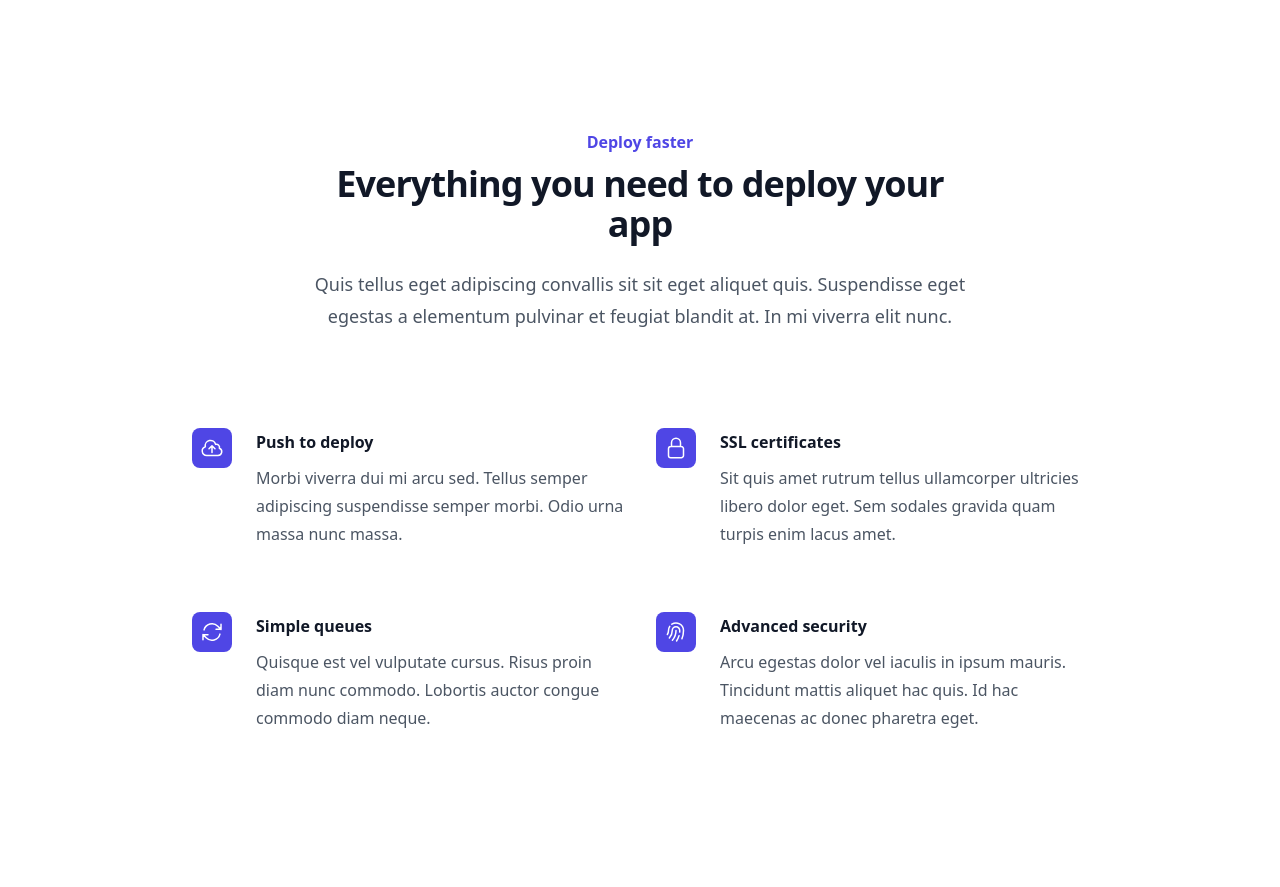
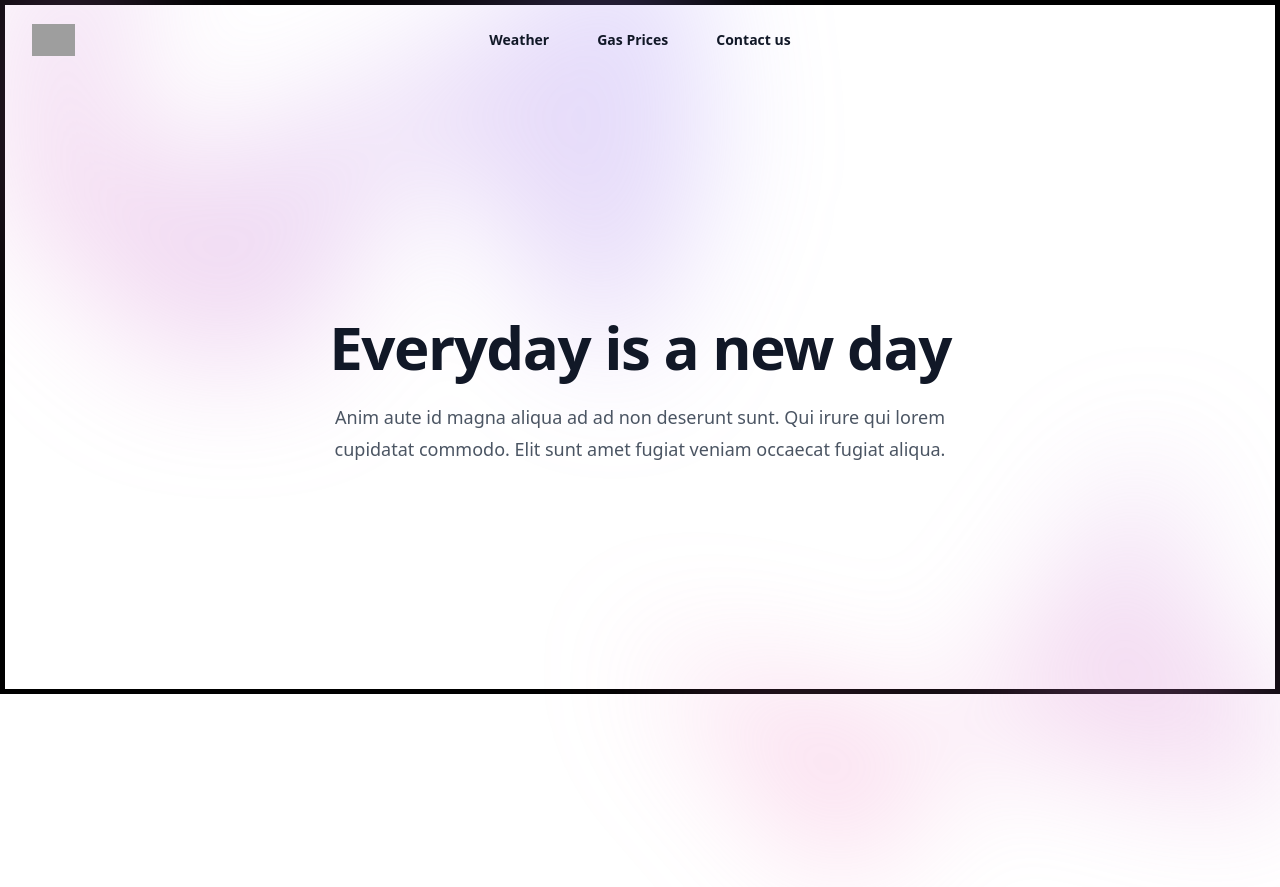
Before and after one commit to Pak547/surprise-me-daily, a plain HTML site: page index.html in a window 1280 px wide. Before the commit the page ends 860 px from the top, so only its background shows below. Drawn offline with nearby package versions, Linux system fonts and the light colour scheme; grey boxes are pictures that could not be loaded.

Commit message:
We worked on customizing tailwind css framework

```diff
--- a/index.html
+++ b/index.html
@@ -5,65 +5,84 @@
   <meta name="viewport" content="width=device-width, initial-scale=1.0">
   <title></title>
   <script src="https://cdn.tailwindcss.com"></script>
+  <link rel="stylesheet" type="text/css" href="style.css"/>
 </head>
 <body>
-  <div class="bg-white py-24 sm:py-32">
-    <div class="mx-auto max-w-7xl px-6 lg:px-8">
-      <div class="mx-auto max-w-2xl lg:text-center">
-        <h2 class="text-base font-semibold leading-7 text-indigo-600">Deploy faster</h2>
-        <p class="mt-2 text-3xl font-bold tracking-tight text-gray-900 sm:text-4xl">Everything you need to deploy your app</p>
-        <p class="mt-6 text-lg leading-8 text-gray-600">Quis tellus eget adipiscing convallis sit sit eget aliquet quis. Suspendisse eget egestas a elementum pulvinar et feugiat blandit at. In mi viverra elit nunc.</p>
+  <div style="border: solid 5px black"  class="bg-white">
+    <header class="absolute inset-x-0 top-0 z-50">
+      <nav class="flex items-center justify-between p-6 lg:px-8" aria-label="Global">
+        <div class="flex lg:flex-1">
+          <a href="#" class="-m-1.5 p-1.5">
+            <span class="sr-only">Eye 2 Earth</span>
+            <img class="h-8 w-auto" src="https://tailwindui.com/img/logos/mark.svg?color=indigo&shade=600" alt="">
+          </a>
+        </div>
+        <div class="flex lg:hidden">
+          <button type="button" class="-m-2.5 inline-flex items-center justify-center rounded-md p-2.5 text-gray-700">
+            <span class="sr-only">Open main menu</span>
+            <svg class="h-6 w-6" fill="none" viewBox="0 0 24 24" stroke-width="1.5" stroke="currentColor" aria-hidden="true">
+              <path stroke-linecap="round" stroke-linejoin="round" d="M3.75 6.75h16.5M3.75 12h16.5m-16.5 5.25h16.5" />
+            </svg>
+          </button>
+        </div>
+        <div class="hidden lg:flex lg:gap-x-12">
+          <a href="#" class="text-sm font-semibold leading-6 text-gray-900">Weather</a>
+          <a href="#" class="text-sm font-semibold leading-6 text-gray-900">Gas Prices</a>
+          <a href="#" class="text-sm font-semibold leading-6 text-gray-900">Contact us</a>
+        </div>
+        <div class="hidden lg:flex lg:flex-1 lg:justify-end">
+        </div>
+      </nav>
+      <!-- Mobile menu, show/hide based on menu open state. -->
+      <div class="lg:hidden" role="dialog" aria-modal="true">
+        <!-- Background backdrop, show/hide based on slide-over state. -->
+        <div class="fixed inset-0 z-50"></div>
+        <div class="fixed inset-y-0 right-0 z-50 w-full overflow-y-auto bg-white px-6 py-6 sm:max-w-sm sm:ring-1 sm:ring-gray-900/10">
+          <div class="flex items-center justify-between">
+            <a href="#" class="-m-1.5 p-1.5">
+              <span class="sr-only">Eye 2 Earth</span>
+              <img class="h-8 w-auto" src="https://tailwindui.com/img/logos/mark.svg?color=indigo&shade=600" alt="">
+            </a>
+            <button type="button" class="-m-2.5 rounded-md p-2.5 text-gray-700">
+              <span class="sr-only">Close menu</span>
+              <svg class="h-6 w-6" fill="none" viewBox="0 0 24 24" stroke-width="1.5" stroke="currentColor" aria-hidden="true">
+                <path stroke-linecap="round" stroke-linejoin="round" d="M6 18L18 6M6 6l12 12" />
+              </svg>
+            </button>
+          </div>
+          <div class="mt-6 flow-root">
+            <div class="-my-6 divide-y divide-gray-500/10">
+              <div class="space-y-2 py-6">
+                <a href="#" class="-mx-3 block rounded-lg px-3 py-2 text-base font-semibold leading-7 text-gray-900 hover:bg-gray-50">Weather</a>
+                <a href="#" class="-mx-3 block rounded-lg px-3 py-2 text-base font-semibold leading-7 text-gray-900 hover:bg-gray-50">Gas Prices</a>
+                <a href="#" class="-mx-3 block rounded-lg px-3 py-2 text-base font-semibold leading-7 text-gray-900 hover:bg-gray-50">Contact us</a>
+              </div>
+            </div>
+          </div>
+        </div>
       </div>
-      <div class="mx-auto mt-16 max-w-2xl sm:mt-20 lg:mt-24 lg:max-w-4xl">
-        <dl class="grid max-w-xl grid-cols-1 gap-x-8 gap-y-10 lg:max-w-none lg:grid-cols-2 lg:gap-y-16">
-          <div class="relative pl-16">
-            <dt class="text-base font-semibold leading-7 text-gray-900">
-              <div class="absolute left-0 top-0 flex h-10 w-10 items-center justify-center rounded-lg bg-indigo-600">
-                <svg class="h-6 w-6 text-white" fill="none" viewBox="0 0 24 24" stroke-width="1.5" stroke="currentColor" aria-hidden="true">
-                  <path stroke-linecap="round" stroke-linejoin="round" d="M12 16.5V9.75m0 0l3 3m-3-3l-3 3M6.75 19.5a4.5 4.5 0 01-1.41-8.775 5.25 5.25 0 0110.233-2.33 3 3 0 013.758 3.848A3.752 3.752 0 0118 19.5H6.75z" />
-                </svg>
-              </div>
-              Push to deploy
-            </dt>
-            <dd class="mt-2 text-base leading-7 text-gray-600">Morbi viverra dui mi arcu sed. Tellus semper adipiscing suspendisse semper morbi. Odio urna massa nunc massa.</dd>
-          </div>
-          <div class="relative pl-16">
-            <dt class="text-base font-semibold leading-7 text-gray-900">
-              <div class="absolute left-0 top-0 flex h-10 w-10 items-center justify-center rounded-lg bg-indigo-600">
-                <svg class="h-6 w-6 text-white" fill="none" viewBox="0 0 24 24" stroke-width="1.5" stroke="currentColor" aria-hidden="true">
-                  <path stroke-linecap="round" stroke-linejoin="round" d="M16.5 10.5V6.75a4.5 4.5 0 10-9 0v3.75m-.75 11.25h10.5a2.25 2.25 0 002.25-2.25v-6.75a2.25 2.25 0 00-2.25-2.25H6.75a2.25 2.25 0 00-2.25 2.25v6.75a2.25 2.25 0 002.25 2.25z" />
-                </svg>
-              </div>
-              SSL certificates
-            </dt>
-            <dd class="mt-2 text-base leading-7 text-gray-600">Sit quis amet rutrum tellus ullamcorper ultricies libero dolor eget. Sem sodales gravida quam turpis enim lacus amet.</dd>
-          </div>
-          <div class="relative pl-16">
-            <dt class="text-base font-semibold leading-7 text-gray-900">
-              <div class="absolute left-0 top-0 flex h-10 w-10 items-center justify-center rounded-lg bg-indigo-600">
-                <svg class="h-6 w-6 text-white" fill="none" viewBox="0 0 24 24" stroke-width="1.5" stroke="currentColor" aria-hidden="true">
-                  <path stroke-linecap="round" stroke-linejoin="round" d="M16.023 9.348h4.992v-.001M2.985 19.644v-4.992m0 0h4.992m-4.993 0l3.181 3.183a8.25 8.25 0 0013.803-3.7M4.031 9.865a8.25 8.25 0 0113.803-3.7l3.181 3.182m0-4.991v4.99" />
-                </svg>
-              </div>
-              Simple queues
-            </dt>
-            <dd class="mt-2 text-base leading-7 text-gray-600">Quisque est vel vulputate cursus. Risus proin diam nunc commodo. Lobortis auctor congue commodo diam neque.</dd>
-          </div>
-          <div class="relative pl-16">
-            <dt class="text-base font-semibold leading-7 text-gray-900">
-              <div class="absolute left-0 top-0 flex h-10 w-10 items-center justify-center rounded-lg bg-indigo-600">
-                <svg class="h-6 w-6 text-white" fill="none" viewBox="0 0 24 24" stroke-width="1.5" stroke="currentColor" aria-hidden="true">
-                  <path stroke-linecap="round" stroke-linejoin="round" d="M7.864 4.243A7.5 7.5 0 0119.5 10.5c0 2.92-.556 5.709-1.568 8.268M5.742 6.364A7.465 7.465 0 004.5 10.5a7.464 7.464 0 01-1.15 3.993m1.989 3.559A11.209 11.209 0 008.25 10.5a3.75 3.75 0 117.5 0c0 .527-.021 1.049-.064 1.565M12 10.5a14.94 14.94 0 01-3.6 9.75m6.633-4.596a18.666 18.666 0 01-2.485 5.33" />
-                </svg>
-              </div>
-              Advanced security
-            </dt>
-            <dd class="mt-2 text-base leading-7 text-gray-600">Arcu egestas dolor vel iaculis in ipsum mauris. Tincidunt mattis aliquet hac quis. Id hac maecenas ac donec pharetra eget.</dd>
-          </div>
-        </dl>
+    </header>
+
+    <div class="relative isolate px-6 pt-14 lg:px-8">
+      <div class="absolute inset-x-0 -top-40 -z-10 transform-gpu overflow-hidden blur-3xl sm:-top-80" aria-hidden="true">
+        <div class="relative left-[calc(50%-11rem)] aspect-[1155/678] w-[36.125rem] -translate-x-1/2 rotate-[30deg] bg-gradient-to-tr from-[#ff80b5] to-[#9089fc] opacity-30 sm:left-[calc(50%-30rem)] sm:w-[72.1875rem]" style="clip-path: polygon(74.1% 44.1%, 100% 61.6%, 97.5% 26.9%, 85.5% 0.1%, 80.7% 2%, 72.5% 32.5%, 60.2% 62.4%, 52.4% 68.1%, 47.5% 58.3%, 45.2% 34.5%, 27.5% 76.7%, 0.1% 64.9%, 17.9% 100%, 27.6% 76.8%, 76.1% 97.7%, 74.1% 44.1%)"></div>
+      </div>
+      <div class="mx-auto max-w-2xl py-32 sm:py-48 lg:py-56">
+        <div class="hidden sm:mb-8 sm:flex sm:justify-center">
+        </div>
+        <div class="text-center">
+          <h1 class="text-4xl font-bold tracking-tight text-gray-900 sm:text-6xl">Everyday is a new day</h1>
+          <p class="mt-6 text-lg leading-8 text-gray-600">Anim aute id magna aliqua ad ad non deserunt sunt. Qui irure qui lorem cupidatat commodo. Elit sunt amet fugiat veniam occaecat fugiat aliqua.</p>
+        </div>
+      </div>
+      <div class="absolute inset-x-0 top-[calc(100%-13rem)] -z-10 transform-gpu overflow-hidden blur-3xl sm:top-[calc(100%-30rem)]" aria-hidden="true">
+        <div class="relative left-[calc(50%+3rem)] aspect-[1155/678] w-[36.125rem] -translate-x-1/2 bg-gradient-to-tr from-[#ff80b5] to-[#9089fc] opacity-30 sm:left-[calc(50%+36rem)] sm:w-[72.1875rem]" style="clip-path: polygon(74.1% 44.1%, 100% 61.6%, 97.5% 26.9%, 85.5% 0.1%, 80.7% 2%, 72.5% 32.5%, 60.2% 62.4%, 52.4% 68.1%, 47.5% 58.3%, 45.2% 34.5%, 27.5% 76.7%, 0.1% 64.9%, 17.9% 100%, 27.6% 76.8%, 76.1% 97.7%, 74.1% 44.1%)"></div>
       </div>
     </div>
   </div>
+  <!-- WORK ON CONTENT HERE  -->
+  <div>
 
+  </div>
 </body>
 </html>
--- a/style.css
+++ b/style.css
@@ -0,0 +1,3 @@
+div {
+
+}
```
